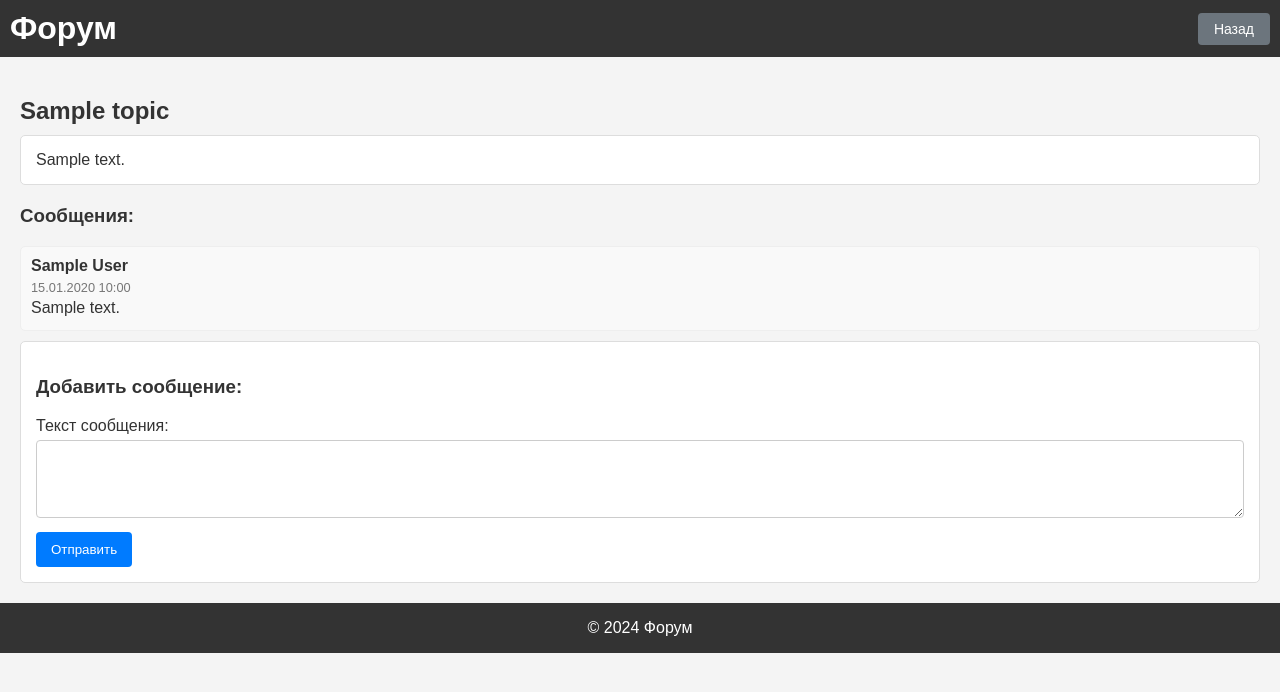
After one commit to BraynYT/hAck_IT, a Flask app: page /topic/1 in a window 1280 px wide. The commit adds this page. Shown: the top 692 px of the page. Run offline with Flask 3, Linux system fonts and the light colour scheme; tables that the repository leaves empty hold one stand-in row (values such as "Sample post").

Commit message:
Форум сделан!
Я сделяль

```diff
--- a/models.py
+++ b/models.py
@@ -1,4 +1,5 @@
 from peewee import *
+import datetime
 import os
 from flask_login import UserMixin
 
@@ -20,3 +21,20 @@ class Users(UserMixin, BaseModel):
     roles = IntegerField()
     class Meta:
         db_table = 'users'
+
+class Topics(BaseModel):
+    id = AutoField()
+    title = CharField()
+    category = CharField()
+    content = TextField()
+    created_at = DateTimeField(default=datetime.datetime.now)
+    class Meta:
+        db_table = "topics"
+
+class Messages(BaseModel):
+    topic = ForeignKeyField(Topics, backref='messages')
+    author = CharField(default="Аноним")
+    text = TextField()
+    created_at = DateTimeField(default=datetime.datetime.now)
+    class Meta:
+        db_table = "messages"
--- a/run.py
+++ b/run.py
@@ -1,8 +1,9 @@
 from flask import Flask, render_template, request, redirect, url_for
-from views import registration_service, login_service
+from views import registration_service, login_service, topic_create
+from operations import add_message
 from peewee import *
-from flask_login import LoginManager, UserMixin, login_user, logout_user, login_required
-from models import Users
+from flask_login import LoginManager, UserMixin, login_user, logout_user, login_required, current_user
+from models import Users, Topics
 
 SECRET_KEY = "tipoSecretKey"
 DEBUG = True
@@ -10,10 +11,11 @@ DEBUG = True
 
 app = Flask(__name__)
 app.config['SECRET_KEY'] = SECRET_KEY
-
 login_manager = LoginManager()
 login_manager.init_app(app)
 login_manager.login_view = 'login'
+
+
 
 @login_manager.user_loader
 def loader_user(user_id):
@@ -35,16 +37,27 @@ def registration():
 @app.route('/login', methods=['GET','POST'])
 def login():
     if request.method == 'POST':
-        data = login_service()
-        print(data)
+        global current_user
+        login_service()
         return redirect(url_for("home"))
 
     return render_template('login.html')
 
-@app.route("/home")
+@app.route("/home", methods=['GET', 'POST'])
 @login_required
 def home():
-    return render_template("home.html")
+    if request.method == 'POST':
+        data = topic_create()
+        print(data)
+
+    topics = Topics.select()
+    print(topics)
+    topics_by_category = {}
+    for topic in topics:
+        if topic.category not in topics_by_category:
+            topics_by_category[topic.category] = []
+        topics_by_category[topic.category].append(topic)
+    return render_template("home.html", topics_by_category = topics_by_category)
 
 @app.route('/logout')
 def logout():
@@ -55,5 +68,15 @@ def logout():
 def index():
     return render_template('index.html')
 
+@app.route('/topic/<int:topic_id>', methods=['GET', 'POST'])
+def topic(topic_id):
+    topic = Topics.get_by_id(topic_id)
+
+    if request.method == 'POST':
+        add_message(topic, request.form['messageText'], current_user)
+        return redirect(url_for('topic', topic_id=topic.id))
+    return render_template('topic.html', topic=topic)
+
+
 if __name__ == "__main__":
     app.run(debug=True)
--- a/templates/index.html
+++ b/templates/index.html
@@ -55,7 +55,7 @@
             <li>Новых друзей и единомышленников.</li>
         </ul>
 
-        <p>Чтобы начать, <a href="/registration">зарегистрируйтесь</a> или <a href="/login">войдите</a> в свой аккаунт.</p>
+        <p>Чтобы начать, <a href="{{ url_for('registration') }}">зарегистрируйтесь</a> или <a href="{{ url_for('login') }}">войдите</a> в свой аккаунт.</p>
 
         <p>Приятного общения!</p>
     </div>
--- a/templates/login.html
+++ b/templates/login.html
@@ -116,7 +116,7 @@
     </form>
 
     <div class="register-link">
-        Нет аккаунта? <a href="/registration">Зарегистрироваться</a>
+        Нет аккаунта? <a href="{{ url_for('registration') }}">Зарегистрироваться</a>
     </div>
 </div>
 </body>
--- a/templates/register.html
+++ b/templates/register.html
@@ -125,7 +125,7 @@
         <button type="submit" class="submit-button">Зарегистрироваться</button>
     </form>
     <button class="login-button">
-        <a href="/login">Или войти</a>
+        <a href="{{ url_for('login') }}">Или войти</a>
     </button>
 
         <div id="errorMessage" class="error-message" style="display: none;"></div>
--- /dev/null
+++ b/templates/topic.html
@@ -0,0 +1,168 @@
+<!DOCTYPE html>
+<html lang="ru">
+<head>
+    <meta charset="UTF-8">
+    <meta name="viewport" content="width=device-width, initial-scale=1.0">
+    <title>{{ topic.title }}</title>
+    <style>
+        body {
+            font-family: Arial, sans-serif;
+            margin: 0;
+            padding: 0;
+            background-color: #f4f4f4;
+            color: #333;
+        }
+
+        footer {
+            display: flex;
+            background-color: #333;
+            color: #fff;
+            text-align: center;
+            padding: 30px, 0;
+            bottom: 0;
+            width: 100%;
+            height: 50px;
+            justify-content: center;
+            align-items: center;
+        }
+
+        header {
+            background-color: #333;
+            color: #fff;
+            padding: 10px;
+            text-align: center;
+            display: flex;
+            justify-content: space-between; /* Added for aligning elements */
+            align-items: center; /* Added for vertical alignment */
+        }
+
+        header h1 {
+            margin: 0; /* Reset default margin for h1 */
+        }
+
+        main {
+            padding: 20px;
+        }
+
+        .topic-title {
+            margin-bottom: 10px;
+        }
+
+        .topic-content {
+            background-color: #fff;
+            border: 1px solid #ddd;
+            padding: 15px;
+            border-radius: 5px;
+            margin-bottom: 20px;
+        }
+
+        .message {
+            background-color: #f9f9f9;
+            border: 1px solid #eee;
+            padding: 10px;
+            margin-bottom: 10px;
+            border-radius: 5px;
+        }
+
+        .message-author {
+            font-weight: bold;
+            margin-bottom: 5px;
+        }
+
+        .message-date {
+            font-size: 0.8em;
+            color: #777;
+        }
+
+        .message-text {
+            line-height: 1.6;
+        }
+
+        .add-message-form {
+            background-color: #fff;
+            border: 1px solid #ddd;
+            padding: 15px;
+            border-radius: 5px;
+        }
+
+        .add-message-form label {
+            display: block;
+            margin-bottom: 5px;
+        }
+
+        .add-message-form textarea {
+            width: 100%;
+            padding: 8px;
+            margin-bottom: 10px;
+            border: 1px solid #ccc;
+            border-radius: 4px;
+            box-sizing: border-box;
+            resize: vertical; /* Allows vertical resizing */
+        }
+
+        .add-message-form button {
+            background-color: #007bff;
+            color: white;
+            padding: 10px 15px;
+            border: none;
+            border-radius: 4px;
+            cursor: pointer;
+            transition: background-color 0.3s;
+        }
+
+        .add-message-form button:hover {
+            background-color: #0056b3;
+        }
+        .back-button {
+            background-color: #6c757d; /* Gray color */
+            color: white;
+            padding: 8px 16px;
+            border: none;
+            border-radius: 4px;
+            cursor: pointer;
+            text-decoration: none;
+            transition: background-color 0.3s;
+            font-size: 14px; /* Adjust font size */
+        }
+
+        .back-button:hover {
+            background-color: #5a6268;
+        }
+    </style>
+</head>
+<body>
+    <header>
+        <h1>Форум</h1>
+        <a href="{{ url_for('home') }}" class="back-button">Назад</a> <!-- Back button -->
+    </header>
+
+    <main>
+        <h2 class="topic-title">{{ topic.title }}</h2>
+        <div class="topic-content">
+            {{ topic.content }}
+        </div>
+
+        <h3>Сообщения:</h3>
+        {% for message in topic.messages %}
+        <div class="message">
+            <div class="message-author">{{ message.author }}</div>
+            <div class="message-date">{{ message.created_at.strftime('%d.%m.%Y %H:%M') }}</div>
+            <div class="message-text">{{ message.text }}</div>
+        </div>
+        {% endfor %}
+
+        <section class="add-message-form">
+            <h3>Добавить сообщение:</h3>
+            <form method="POST" action="{{ url_for('topic', topic_id=topic.id) }}">
+                <label for="messageText">Текст сообщения:</label>
+                <textarea id="messageText" name="messageText" rows="4" required></textarea>
+                <button type="submit">Отправить</button>
+            </form>
+        </section>
+    </main>
+
+    <footer>
+        &copy; 2024 Форум
+    </footer>
+</body>
+</html>
```
Also changed, not shown: operations.py (+18 -1 lines), static/styles/style.css (deleted, +0 -64 lines), templates/home.html (+151 -10 lines), views.py (+9 -3 lines), DataBase.db.
